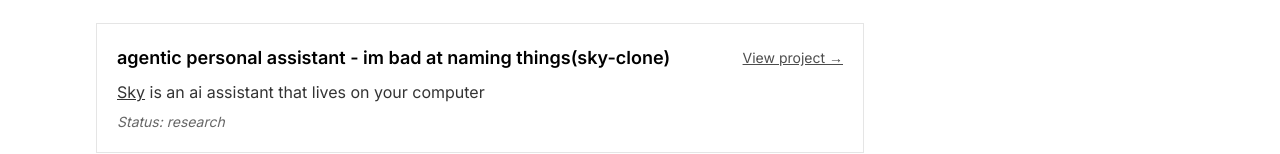
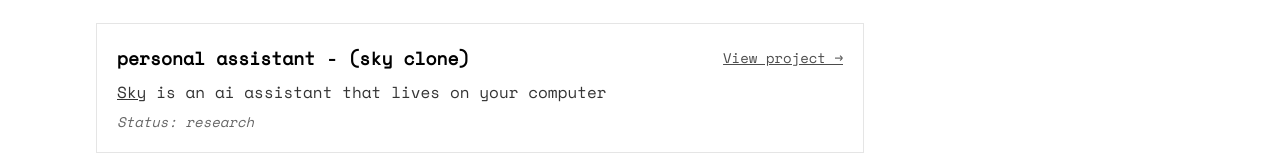
Before and after one commit to AmaanBilwar/personal-website, a Next.js app: page /projects in a window 1280 px wide. Shown: the part 579-733 px from the top of the page. Built offline with nearby package versions, Linux system fonts and the light colour scheme.

Commit message:
update font + sky description

```diff
--- a/src/app/layout.tsx
+++ b/src/app/layout.tsx
@@ -1,10 +1,14 @@
 import type { Metadata, Viewport } from "next";
-import { Inter } from "next/font/google";
+import { Space_Mono, Inter } from "next/font/google";
 import "./globals.css";
 import NavigationMenuDemo from "@/components/navigation-menu";
 
 const inter = Inter({
   subsets: ["latin"],
+});
+
+const mono = Space_Mono({
+  weight: "400",
 });
 
 export const metadata: Metadata = {
@@ -25,7 +29,7 @@
 }>) {
   return (
     <html lang="en" className="dark">
-      <body className={`${inter.className} antialiased overflow-x-hidden`}>
+      <body className={`${mono.className} antialiased overflow-x-hidden`}>
         {/* Navigation Menu */}
         <div className="fixed top-2 right-2 sm:top-4 sm:right-4 z-50">
           <NavigationMenuDemo />
--- a/src/app/projects/page.tsx
+++ b/src/app/projects/page.tsx
@@ -17,18 +17,20 @@
     link: "https://github.com/AmaanBilwar/the-search-thing",
     updates: "In-progress",
   },
-  {  title: "openresolve",
+  {
+    title: "openresolve",
     description: "opencode fork designed to resolve merge conflicts",
     link: "https://github.com/AmaanBilwar/openresolve",
     updates: "In-progress",
   },
-  {  title: "Scene AI",
+  {
+    title: "Scene AI",
     description: "AI powered video editor",
     link: "#",
     updates: "Almost Done",
   },
   {
-    title: "agentic personal assistant - im bad at naming things(sky-clone)",
+    title: "personal assistant - (sky clone)",
     description: (
       <>
         <a
```
